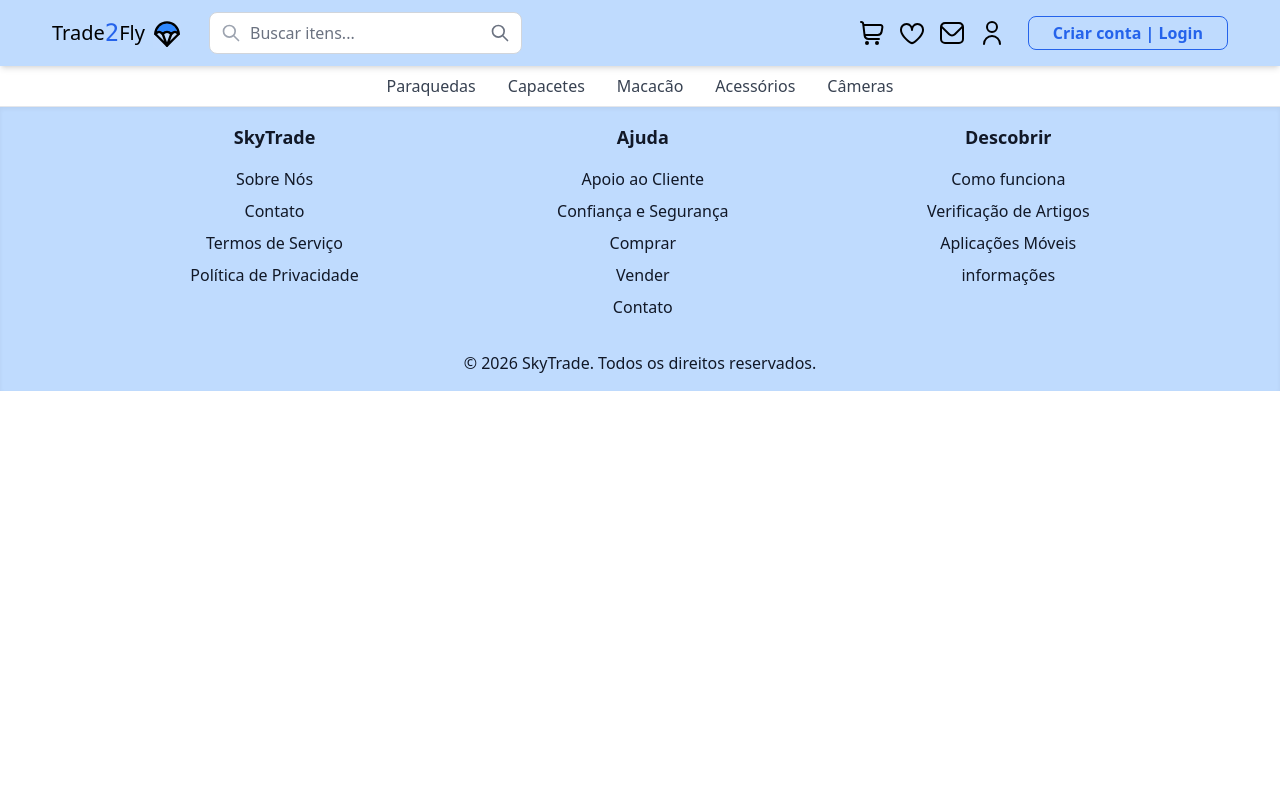
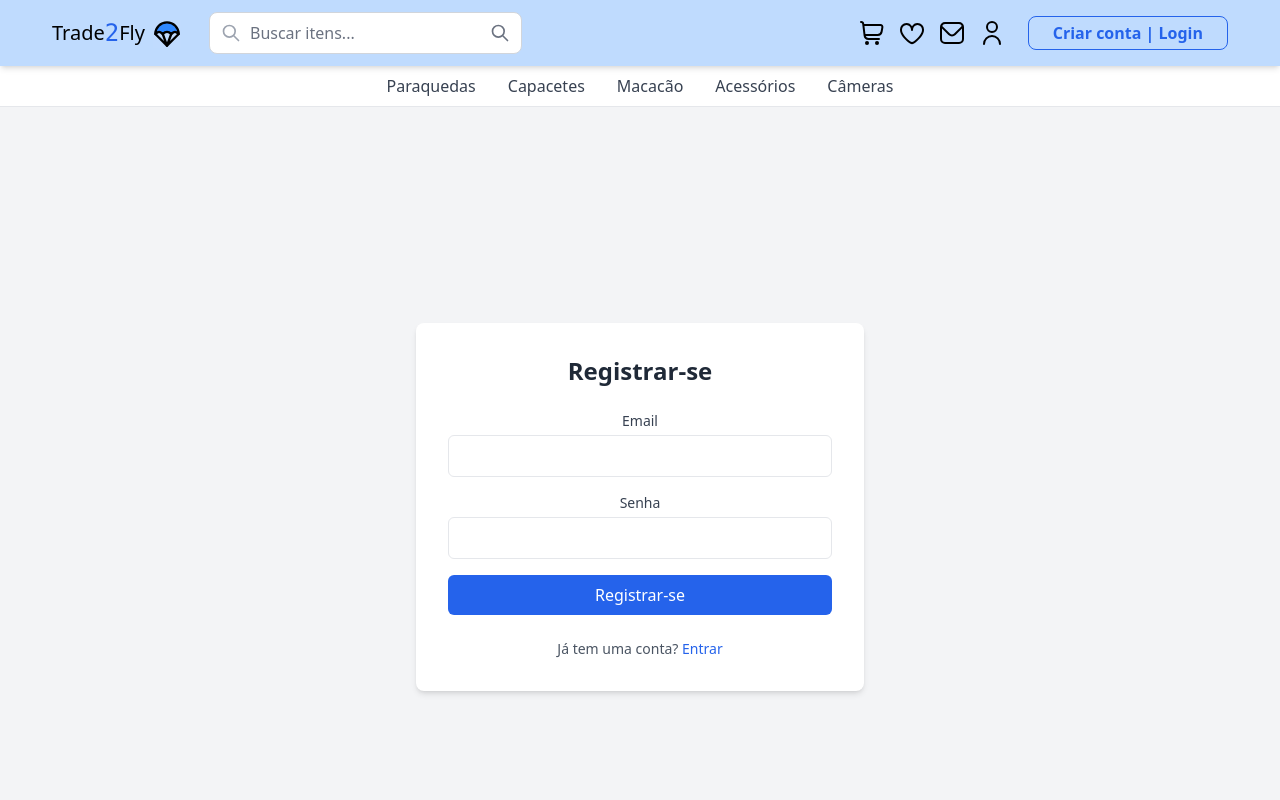
Before and after one commit to Ched-22/SkyTrade, a React (Vite) app: page /register in a window 1280 px wide. Shown: the top 800 px of the page. Built offline with nearby package versions, Linux system fonts and the light colour scheme.

Commit message:
Criação dos componentes notfound e register

```diff
--- /dev/null
+++ b/src/pages/NotFound.jsx
@@ -0,0 +1,14 @@
+import React from "react";
+
+export default function NotFound() {
+
+    return (
+        <div className="flex items-center justify-center min-h-screen bg-gray-100">
+            <div className="text-center">
+                <h1 className="text-6xl font-bold text-gray-800">404</h1>
+                <p className="text-xl text-gray-600">Página Não Encontrada</p>
+                <a href="/" className="mt-4 inline-block px-4 py-2 text-white bg-blue-600 rounded-md hover:bg-blue-700 focus:outline-none focus:ring focus:ring-blue-200">Voltar para Home</a>
+            </div>
+        </div>
+    );
+}
--- /dev/null
+++ b/src/pages/Register.jsx
@@ -0,0 +1,33 @@
+import React from "react";
+import { useState } from "react";
+
+export default function Register() {
+    const [email, setEmail] = useState("");
+    const [password, setPassword] = useState("");
+
+    const handleSubmit = (e) => {
+        e.preventDefault();
+        console.log("Email:", email);
+        console.log("Senha:", password);
+    };
+
+    return (
+        <div className="flex items-center justify-center min-h-screen bg-gray-100">
+            <div className="w-full max-w-md p-8 space-y-6 bg-white rounded-lg shadow-md">
+                <h2 className="text-2xl font-bold text-center text-gray-800">Registrar-se</h2>
+                <form className="space-y-4">
+                    <div>
+                        <label htmlFor="email" className="block text-sm font-medium text-gray-700">Email</label>
+                        <input type="email" id="email" name="email" required className="w-full px-3 py-2 mt-1 border rounded-md focus:outline-none focus:ring focus:ring-blue-200" />
+                    </div>
+                    <div>
+                        <label htmlFor="password" className="block text-sm font-medium text-gray-700">Senha</label>
+                        <input type="password" id="password" name="password" required className="w-full px-3 py-2 mt-1 border rounded-md focus:outline-none focus:ring focus:ring-blue-200" />
+                    </div>
+                    <button type="submit" className="w-full px-4 py-2 text-white bg-blue-600 rounded-md hover:bg-blue-700 focus:outline-none focus:ring focus:ring-blue-200">Registrar-se</button>
+                </form>
+                <p className="text-sm text-center text-gray-600">Já tem uma conta? <a href="/login" className="text-blue-600 hover:underline">Entrar</a></p>
+            </div>
+        </div>
+    );
+}
--- a/src/routes/index.jsx
+++ b/src/routes/index.jsx
@@ -5,7 +5,7 @@ import { Routes, Route } from 'react-router-dom';
 // Importe suas páginas
 import Home from '../pages/Home.jsx';
 import Login from '../pages/Login.jsx';
-//import Register from '../pages/Register';
+import Register from '../pages/Register';
 //import Products from '../pages/Products';
 //import ProductDetail from '../pages/ProductDetail';
 //import Cart from '../pages/Cart';
@@ -13,7 +13,7 @@ import Login from '../pages/Login.jsx';
 //import Sell from '../pages/Sell';
 
 // Componente de rota não encontrada (opcional)
-//import NotFound from '../pages/NotFound';
+import NotFound from '../pages/NotFound';
 
 const AppRoutes = () => {
     return (
@@ -23,7 +23,17 @@ const AppRoutes = () => {
 
             {/* Rotas de autenticação */}
             <Route path="/login" element={<Login />} />
-            {/*<Route path="/register" element={<Register />} />*/}
+            {<Route path="/register" element={<Register />} />}
+
+            {/* Outras rotas */}
+            {/* <Route path="/products" element={<Products />} />
+            <Route path="/products/:id" element={<ProductDetail />} />
+            <Route path="/cart" element={<Cart />} />
+            <Route path="/profile" element={<Profile />} />
+            <Route path="/sell" element={<Sell />} /> */}
+
+            {/* Rota para página não encontrada */}
+            <Route path="*" element={<NotFound />} />
 
 
         </Routes>
```
